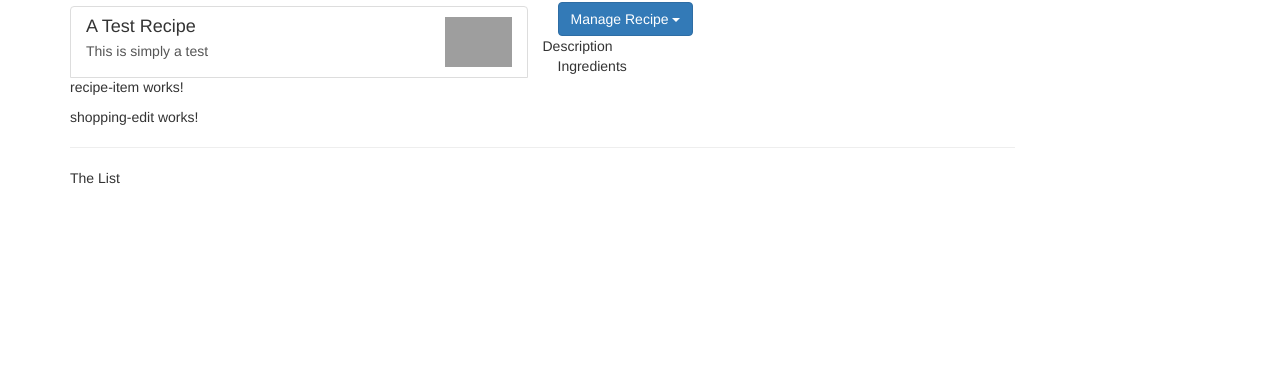
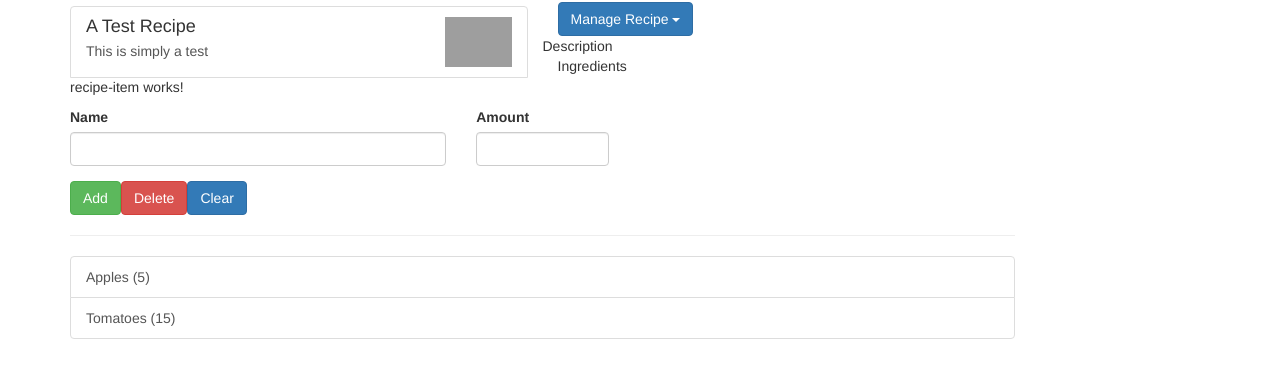
Before and after one commit to 988158/angular_web_app, an Angular app: page / in a window 1280 px wide. Shown: the part 141-518 px from the top of the page. Built offline with nearby package versions, Linux system fonts and the light colour scheme; grey boxes are pictures that could not be loaded.

Commit message:
feat: add shopping list and shopping edit function

```diff
--- a/src/app/shopping-list/shopping-edit/shopping-edit.component.html
+++ b/src/app/shopping-list/shopping-edit/shopping-edit.component.html
@@ -1 +1,24 @@
-<p>shopping-edit works!</p>
+<div class="row">
+    <div class="col-xs-12">
+        <form >
+            <div class="row">
+                <div class="col-sm-5 form-group">
+                    <label for="name">Name</label>
+                    <input type="text" id="name" class="form-control">
+                </div>
+
+                <div class="col-sm-2" form-group>
+                    <label for="amount">Amount</label>
+                    <input type="number" id="amount" class="form-control">
+                </div>
+            </div>
+            <div class="row">
+                <div class="col-xs-12">
+                    <button class="btn btn-success" type="submit">Add</button>
+                    <button class="btn btn-danger" type="button">Delete</button>
+                    <button class="btn btn-primary" type="button">Clear</button>
+                </div>
+            </div>
+        </form>
+    </div>
+</div>
--- a/src/app/shopping-list/shopping-list.component.html
+++ b/src/app/shopping-list/shopping-list.component.html
@@ -2,6 +2,14 @@
     <div class="col-xs-10">
         <app-shopping-edit></app-shopping-edit>
         <hr>
-        <p>The List</p>
+        <ul class="list-group">
+            <a
+            class="list-group-item"
+            style="cursor: pointer"
+            *ngFor="let ingredient of ingredients"
+            >
+            {{ingredient.name}} ({{ingredient.amount}})
+        </a>
+        </ul>
     </div>
 </div>
--- a/src/app/shopping-list/shopping-list.component.ts
+++ b/src/app/shopping-list/shopping-list.component.ts
@@ -1,4 +1,5 @@
 import { Component } from '@angular/core';
+import { Ingredient } from '../share/ingredient.model';
 
 @Component({
   selector: 'app-shopping-list',
@@ -7,4 +8,10 @@
 })
 export class ShoppingListComponent {
 
+  ingredients : Ingredient[] = [
+    new Ingredient('Apples', 5),
+    new Ingredient('Tomatoes', 15),
+  ];
+
+
 }
```
Also changed, not shown: src/app/share/ingredient.model.ts (added, +7 -0 lines).
